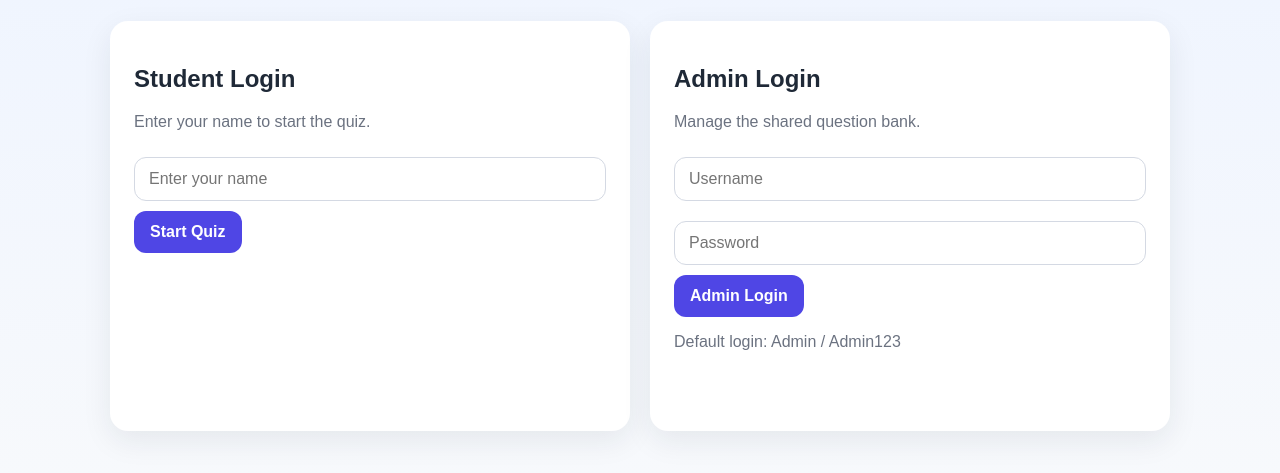
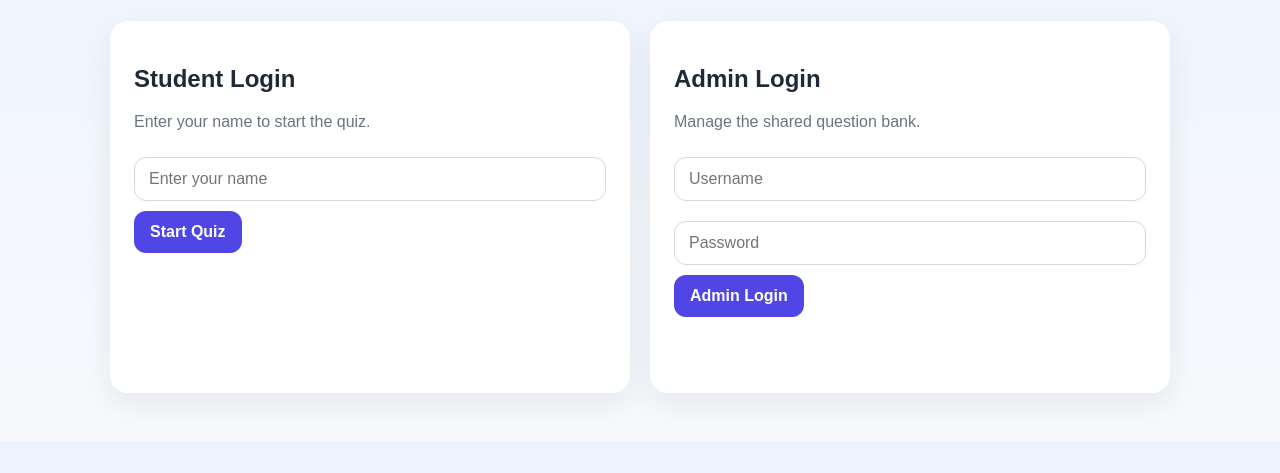
Before and after one commit to CatherineLock26/WebApp, a website: page public/index.html in a window 1280 px wide. Shown: the part 129-602 px from the top of the page. Drawn offline with Linux system fonts and the light colour scheme.

Commit message:
Update index.html
Removing username and password from display

```diff
--- a/public/index.html
+++ b/public/index.html
@@ -34,7 +34,7 @@
         <input type="text" id="user" placeholder="Username">
         <input type="password" id="password" placeholder="Password">
         <button id="adminBtn">Admin Login</button>
-        <p class="helper">Default login: Admin / Admin123</p>
+        <!--<p class="helper">Default login: Admin / Admin123</p>-->
         <p id="adminMessage" class="message"></p>
       </div>
     </section>
```
